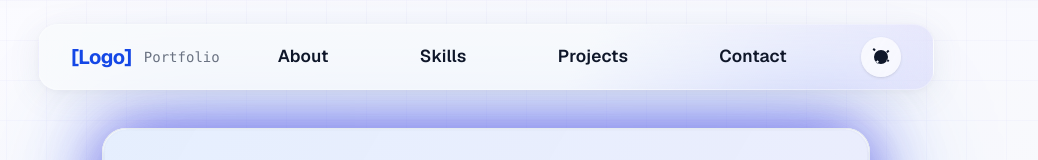
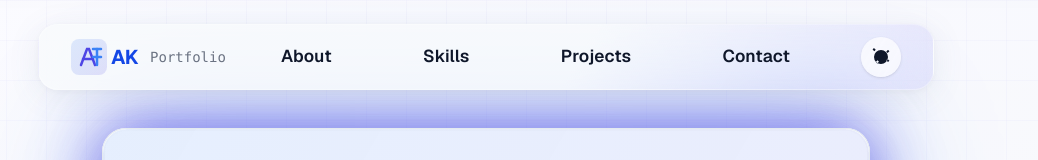
Before and after one commit to AlexanderKeet/pwebsite, a Next.js app: page / in a window 1280 px wide. Shown: the top 160 px of the page, without its empty margins (154-1192 px from the left). Built offline with nearby package versions, Linux system fonts and the light colour scheme.

Commit message:
logo added

```diff
--- a/src/app/layout.tsx
+++ b/src/app/layout.tsx
@@ -42,8 +42,24 @@ export default function RootLayout({
         {/* Animated Glassmorphic Navbar */}
         <nav className="fixed top-6 left-1/2 -translate-x-1/2 z-50 w-[95vw] max-w-4xl rounded-2xl glass-navbar flex items-center justify-between px-8 py-3 animate-fade-in">
           <div className="flex items-center gap-3">
-            {/* TODO: Replace with your logo */}
-            <span className="font-bold text-xl tracking-tight text-blue-700 dark:text-blue-300">[Logo]</span>
+            {/* AK Logo */}
+            <div className="font-bold text-xl tracking-tight text-blue-700 dark:text-blue-300 flex items-center justify-center">
+              <svg width="36" height="36" viewBox="0 0 36 36" className="mr-1">
+                <defs>
+                  <linearGradient id="logo-gradient" x1="0%" y1="0%" x2="100%" y2="100%">
+                    <stop offset="0%" stopColor="rgb(var(--accent-rgb))" />
+                    <stop offset="100%" stopColor="rgb(var(--primary-rgb))" />
+                  </linearGradient>
+                </defs>
+                <rect width="36" height="36" rx="8" fill="url(#logo-gradient)" fillOpacity="0.15" />
+                <path d="M10 26L16 10H18L24 26" stroke="rgb(var(--primary-rgb))" strokeWidth="2.5" fill="none" strokeLinecap="round" />
+                <path d="M12 20H22" stroke="rgb(var(--primary-rgb))" strokeWidth="2.5" strokeLinecap="round" />
+                <path d="M26 10V26" stroke="rgb(var(--accent-rgb))" strokeWidth="2.5" strokeLinecap="round" />
+                <path d="M22 10H30" stroke="rgb(var(--accent-rgb))" strokeWidth="2.5" strokeLinecap="round" />
+                <path d="M22 18H30" stroke="rgb(var(--accent-rgb))" strokeWidth="2.5" strokeLinecap="round" />
+              </svg>
+              <span>AK</span>
+            </div>
             <span className="font-mono text-sm text-gray-500 dark:text-gray-400">Portfolio</span>
           </div>
           <div className="flex gap-6 text-base font-medium">
```
